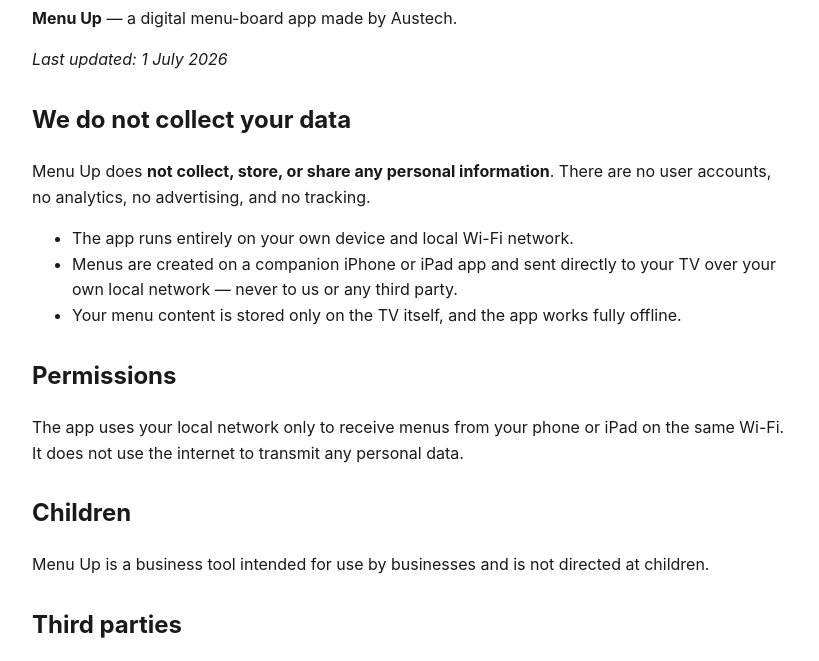
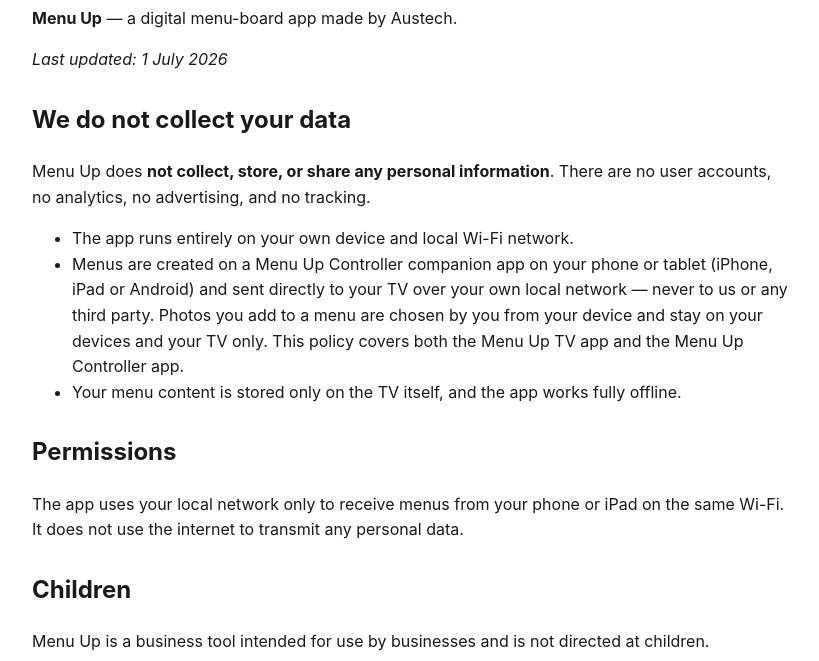
Before and after one commit to Foxsmulder69/menuup-privacy, a plain HTML site: page index.html in a window 1280 px wide. Shown: the part 107-768 px from the top of the page, without its empty margins (228-1047 px from the left). Drawn offline with Linux system fonts and the light colour scheme.

Commit message:
Cover Menu Up Controller app + photos

```diff
--- a/index.html
+++ b/index.html
@@ -6,7 +6,7 @@
 <p>Menu Up does <strong>not collect, store, or share any personal information</strong>. There are no user accounts, no analytics, no advertising, and no tracking.</p>
 <ul>
 <li>The app runs entirely on your own device and local Wi-Fi network.</li>
-<li>Menus are created on a companion iPhone or iPad app and sent directly to your TV over your own local network &mdash; never to us or any third party.</li>
+<li>Menus are created on a Menu Up Controller companion app on your phone or tablet (iPhone, iPad or Android) and sent directly to your TV over your own local network &mdash; never to us or any third party. Photos you add to a menu are chosen by you from your device and stay on your devices and your TV only. This policy covers both the Menu Up TV app and the Menu Up Controller app.</li>
 <li>Your menu content is stored only on the TV itself, and the app works fully offline.</li>
 </ul>
 <h2>Permissions</h2>
```
